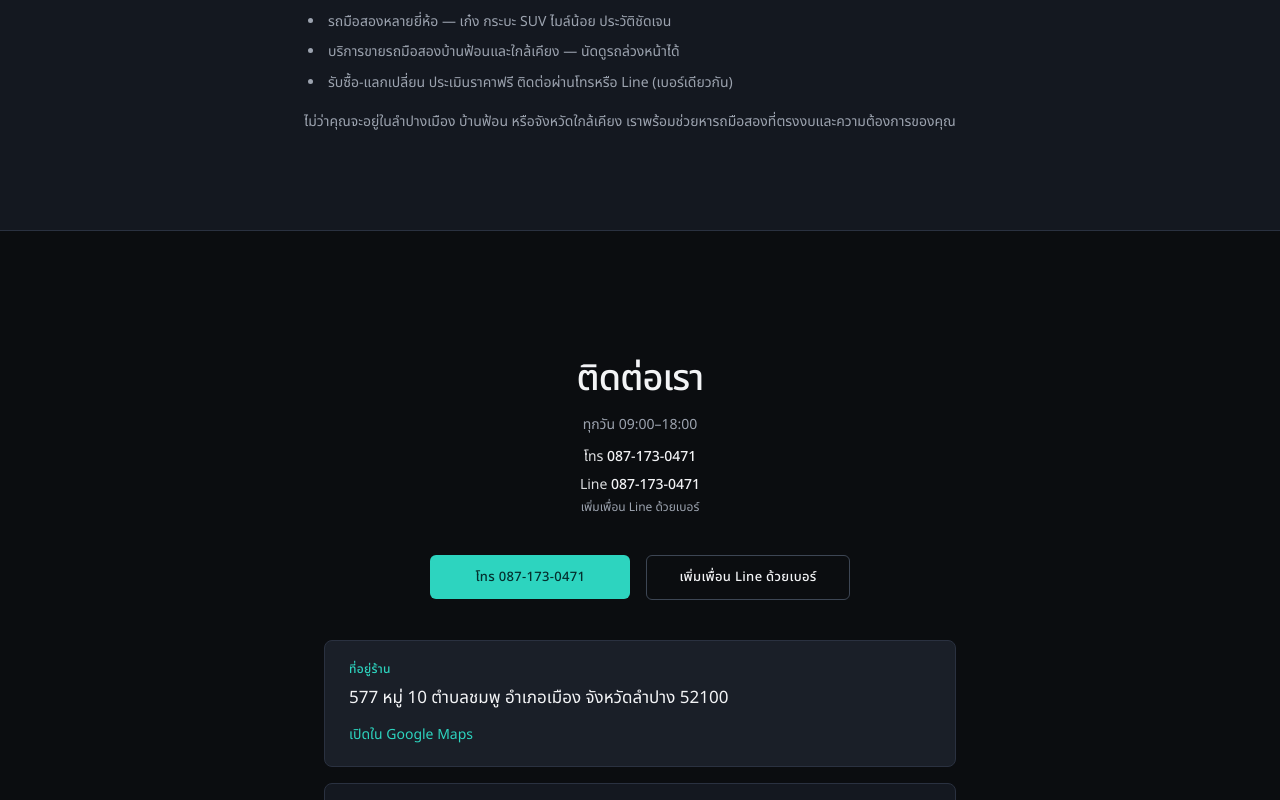
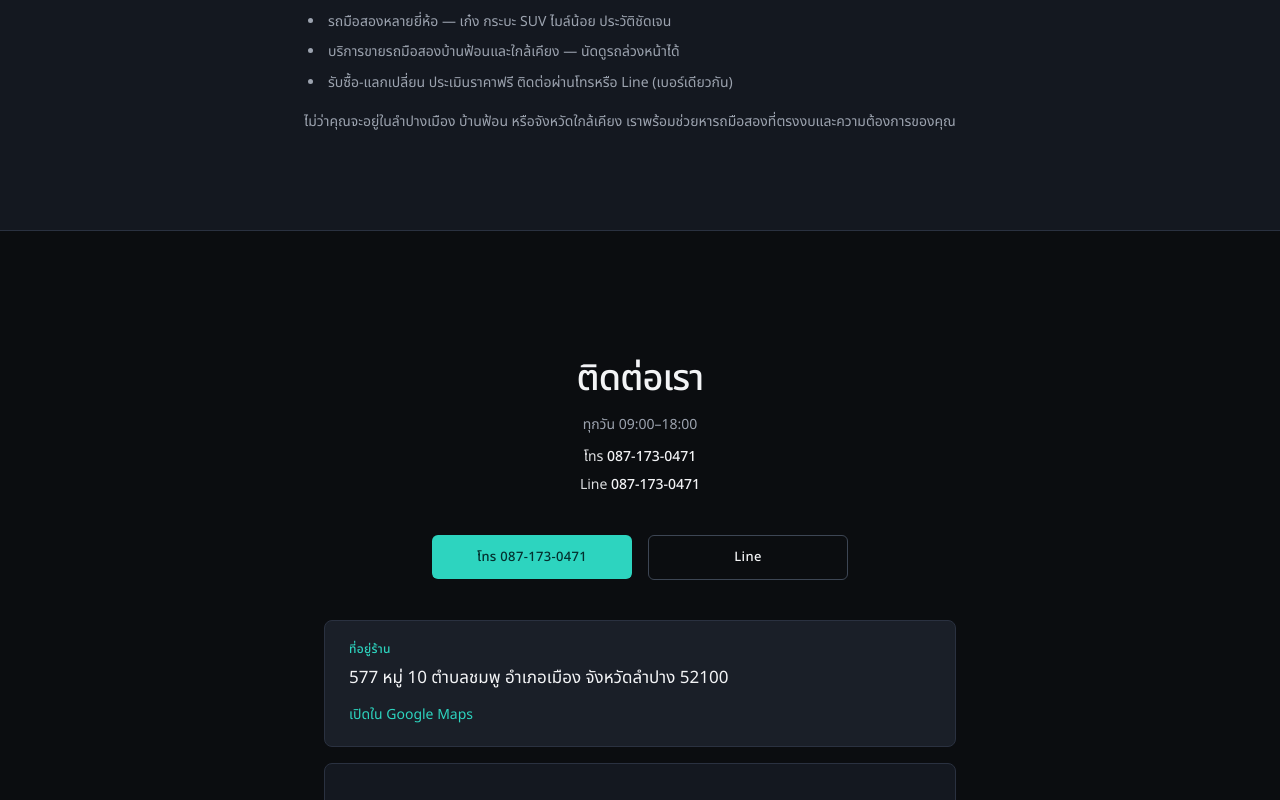
Before and after one commit to promplooklpk-web/next-landing, a Next.js app: page / in a window 1280 px wide. Shown: the part 2219-3019 px from the top of the page. Built offline with nearby package versions, Linux system fonts and the light colour scheme; no server answers; the database is empty; grey boxes are pictures that could not be loaded.

Commit message:
fix: shorten LINE CTA label to Line
Use phone-based add-friend URL unchanged. Remove redundant contact hint.

Co-authored-by: promplooklpk-web <promplooklpk-web@users.noreply.github.com>

```diff
--- a/app/components/ContactMap.tsx
+++ b/app/components/ContactMap.tsx
@@ -22,7 +22,6 @@ export function ContactMap() {
           {shop.lineShortLabel}{" "}
           <span className="font-medium text-foreground">{shop.phone}</span>
         </p>
-        <p className="mt-1 text-xs text-muted">{shop.lineCtaLabel}</p>
         <div className="mt-10 flex flex-col items-center gap-3 sm:flex-row sm:justify-center sm:gap-4">
           <PrimaryButton href={`tel:${shop.phoneTel}`} external>
             โทร {shop.phone}
--- a/data/shop.ts
+++ b/data/shop.ts
@@ -24,7 +24,7 @@ export const shop = {
   phoneTel: "0871730471",
   /** Add friend on LINE using the shop mobile number (E.164 in URL, not a LINE ID) */
   lineUrl: "https://line.me/ti/p/+66871730471",
-  lineCtaLabel: "เพิ่มเพื่อน Line ด้วยเบอร์",
+  lineCtaLabel: "Line",
   lineShortLabel: "Line",
   email: "contact@tenrodbaan.local",
 } as const;
```
